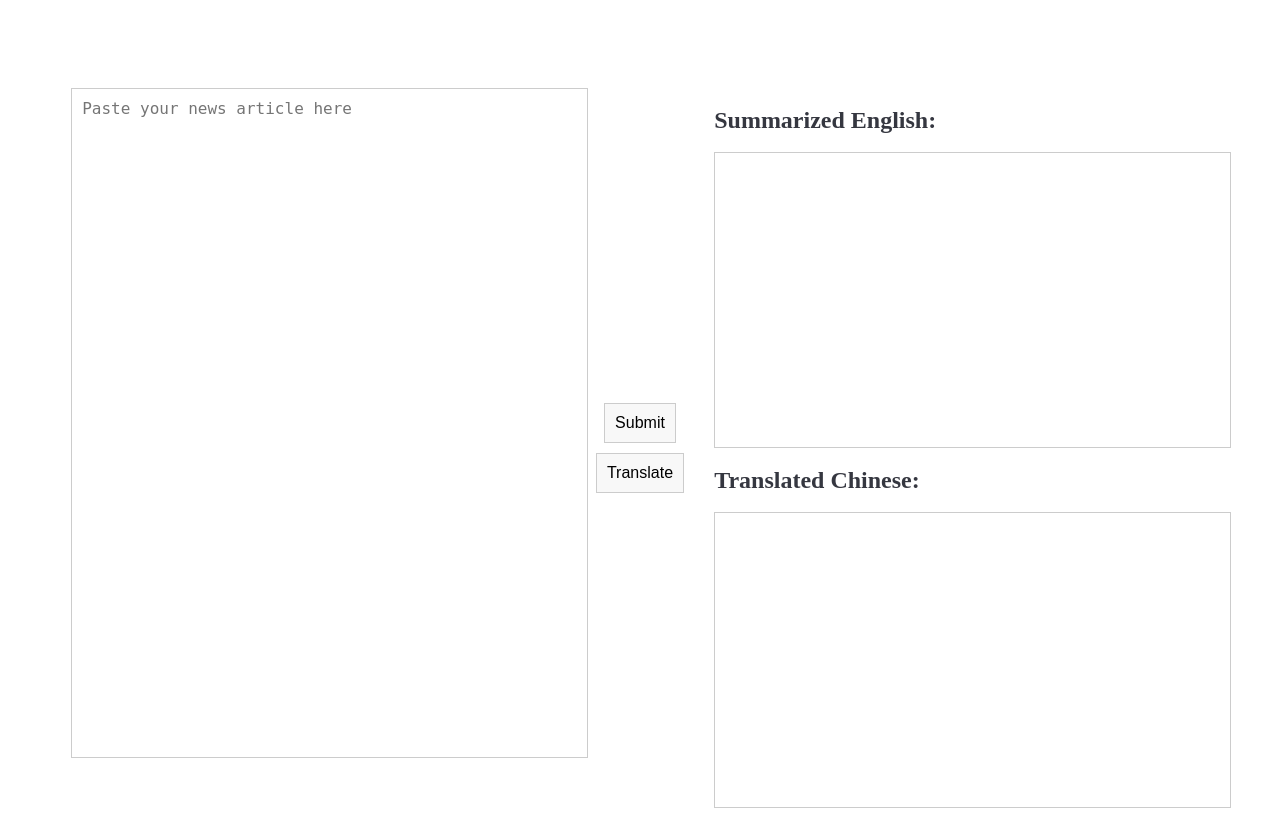
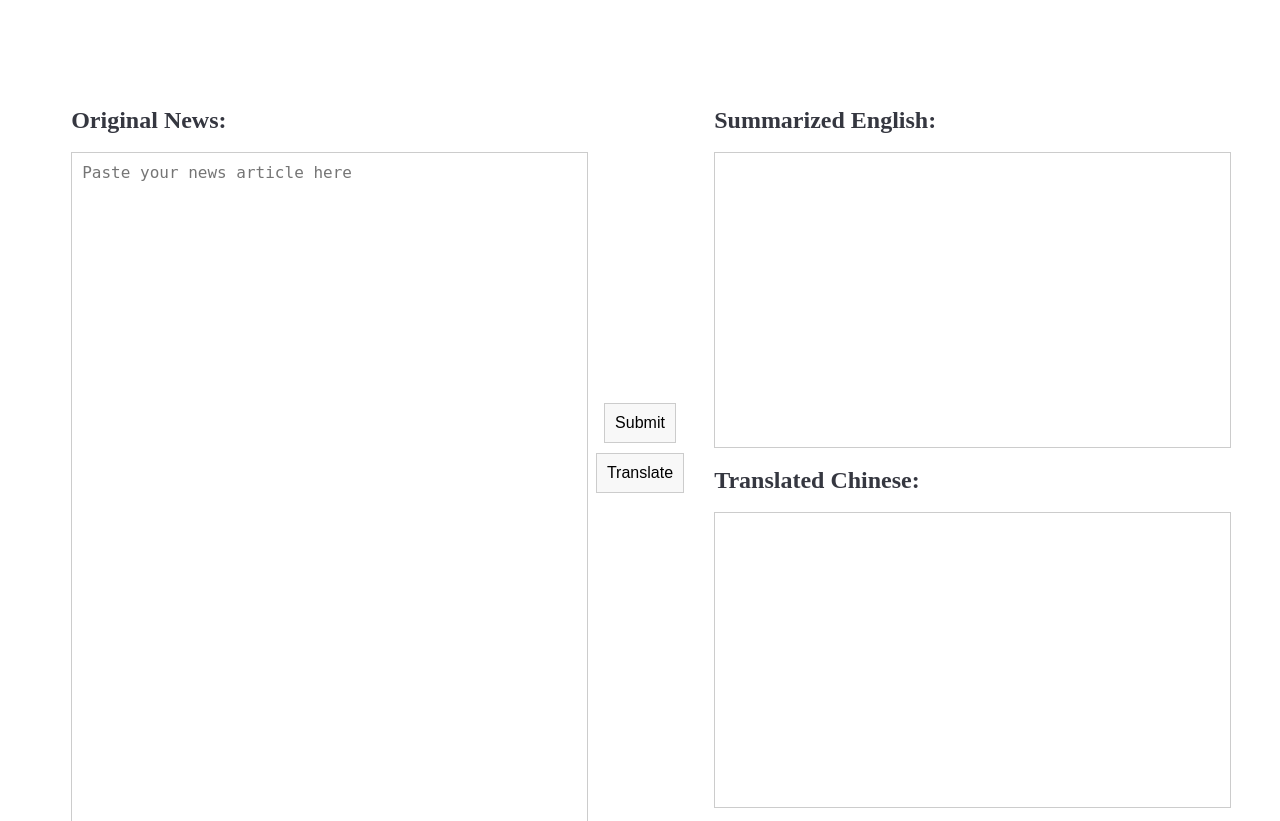
Before and after one commit to hiroayumi/gvf-news, a Flask app: page / in a window 1280 px wide. Shown: the top 821 px of the page. Run offline with Flask 2, Linux system fonts and the light colour scheme; some web fonts are replaced.

Commit message:
Update index.html

```diff
--- a/templates/index.html
+++ b/templates/index.html
@@ -9,6 +9,7 @@
 <body>
   <div class="container">
     <div class="input">
+      <h2>Original News:</h2>
       <textarea id="input-text" placeholder="Paste your news article here" required></textarea>
     </div>
     <div class="buttons">
```
